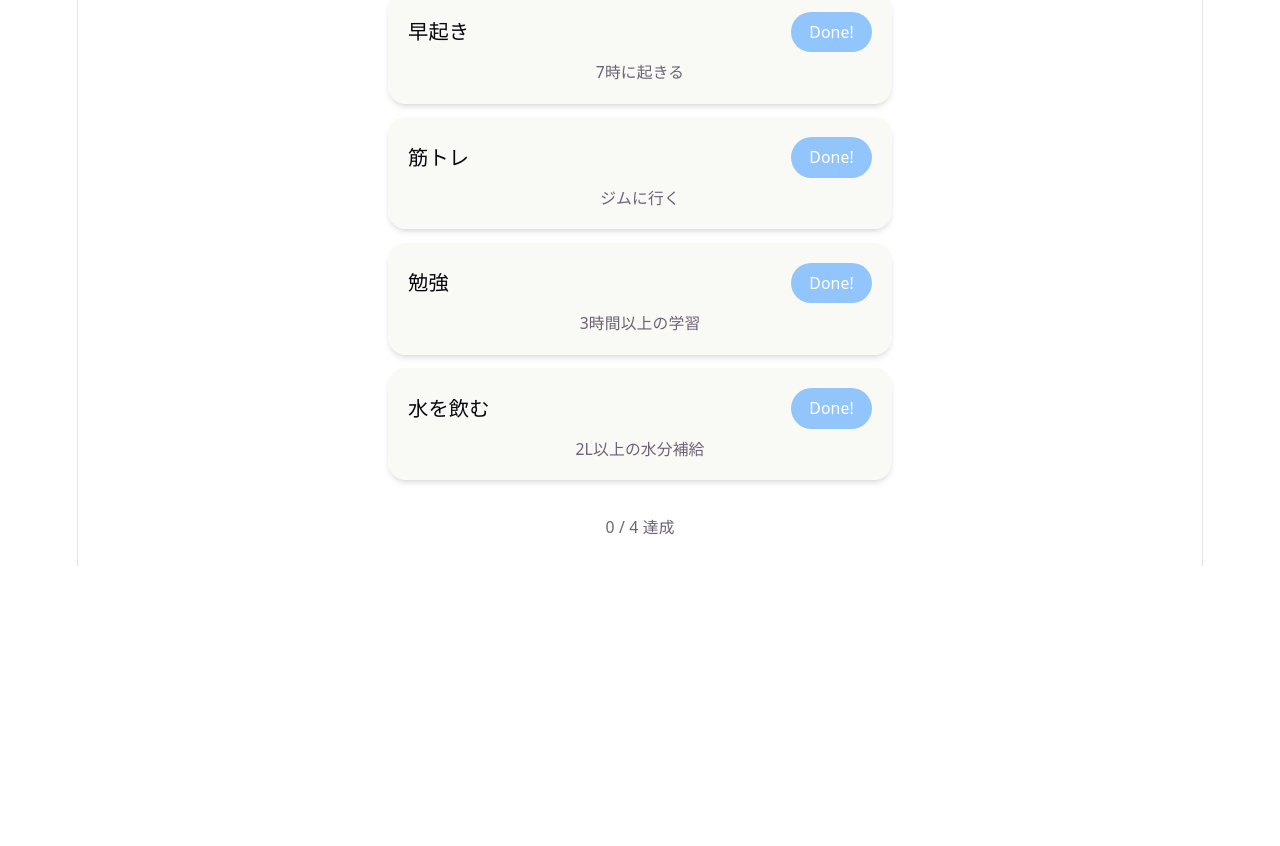
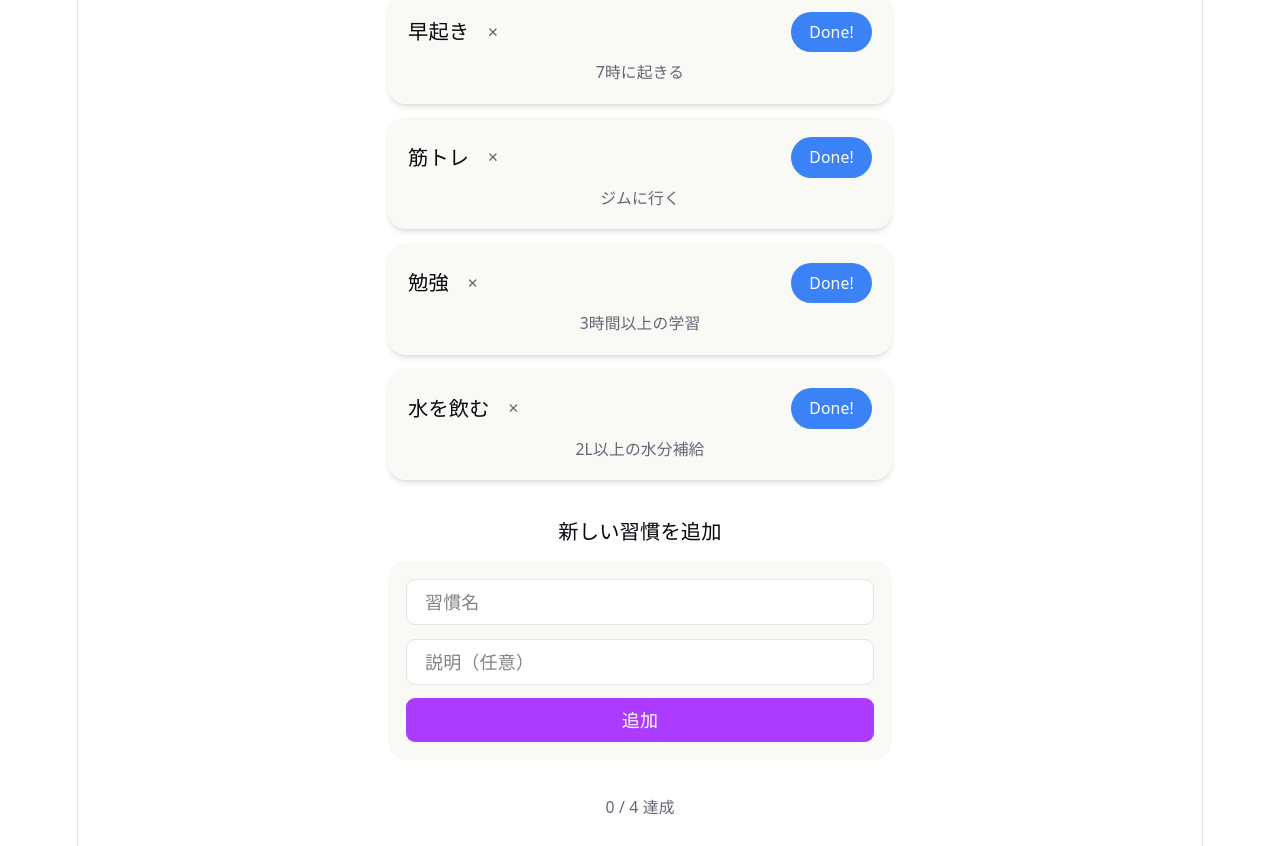
Before and after one commit to YudaiNishikawa/discipline-house, a React (Vite) app: page / in a window 1280 px wide. Shown: the part 260-1106 px from the top of the page. Before the commit the page ends 826 px from the top, so only its background shows below. Built offline with nearby package versions, Linux system fonts and the light colour scheme.

Commit message:
feat: add habit creation and deletion functionality

```diff
--- a/src/App.tsx
+++ b/src/App.tsx
@@ -1,8 +1,9 @@
 import { HabitList } from './components/habit/HabitList';
+import { AddHabitForm } from './components/habit/AddHabitForm';
 import { useHabit } from './hooks/useHabit';
 
 function App() {
-  const { habits, toggleHabit } = useHabit();
+  const { habits, toggleHabit, addHabit, deleteHabit } = useHabit();
 
   return (
     <div className="min-h-screen bg-[var(--bg)] p-6">
@@ -18,7 +19,14 @@ function App() {
           <h2 className="text-xl font-semibold text-[var(--text-h)] mb-4">
             今日の習慣
           </h2>
-          <HabitList habits={habits} onToggle={toggleHabit} />
+          <HabitList habits={habits} onToggle={toggleHabit} onDelete={deleteHabit} />
+        </section>
+
+        <section className="mb-8">
+          <h3 className="text-lg font-medium text-[var(--text-h)] mb-3">
+            新しい習慣を追加
+          </h3>
+          <AddHabitForm onAdd={addHabit} />
         </section>
 
         <section className="text-center text-sm text-[var(--text)]">
--- /dev/null
+++ b/src/components/habit/AddHabitForm.tsx
@@ -0,0 +1,43 @@
+import { useState } from 'react';
+
+interface AddHabitFormProps {
+  onAdd: (name: string, description?: string) => void;
+}
+
+export function AddHabitForm({ onAdd }: AddHabitFormProps) {
+  const [name, setName] = useState('');
+  const [description, setDescription] = useState('');
+
+  const handleSubmit = (e: React.FormEvent) => {
+    e.preventDefault();
+    if (!name.trim()) return;
+    onAdd(name.trim(), description.trim() || undefined);
+    setName('');
+    setDescription('');
+  };
+
+  return (
+    <form onSubmit={handleSubmit} className="flex flex-col gap-3 p-4 rounded-2xl bg-[var(--social-bg)]">
+      <input
+        type="text"
+        value={name}
+        onChange={(e) => setName(e.target.value)}
+        placeholder="習慣名"
+        className="rounded-lg px-4 py-2 bg-[var(--bg)] text-[var(--text-h)] border border-[var(--border)] focus:outline-none focus:border-[var(--accent)]"
+      />
+      <input
+        type="text"
+        value={description}
+        onChange={(e) => setDescription(e.target.value)}
+        placeholder="説明（任意）"
+        className="rounded-lg px-4 py-2 bg-[var(--bg)] text-[var(--text-h)] border border-[var(--border)] focus:outline-none focus:border-[var(--accent)]"
+      />
+      <button
+        type="submit"
+        className="rounded-lg px-4 py-2 bg-[var(--accent)] text-white font-medium hover:opacity-90 transition-opacity"
+      >
+        追加
+      </button>
+    </form>
+  );
+}
--- a/src/components/habit/HabitCard.tsx
+++ b/src/components/habit/HabitCard.tsx
@@ -3,9 +3,10 @@ import type { Habit } from '../../types';
 interface HabitCardProps {
   habit: Habit;
   onToggle: (id: string) => void;
+  onDelete: (id: string) => void;
 }
 
-export function HabitCard({ habit, onToggle }: HabitCardProps) {
+export function HabitCard({ habit, onToggle, onDelete }: HabitCardProps) {
   return (
     <div
       className={`rounded-2xl p-4 shadow-md transition-all duration-200 ${
@@ -16,7 +17,17 @@ export function HabitCard({ habit, onToggle }: HabitCardProps) {
     >
       <div className="flex flex-col gap-2">
         <div className="flex items-center justify-between">
-          <h3 className="text-lg font-medium text-[var(--text-h)]">{habit.name}</h3>
+          <div className="flex items-center gap-2">
+            <h3 className="text-lg font-medium text-[var(--text-h)]">{habit.name}</h3>
+            <button
+              type="button"
+              onClick={() => onDelete(habit.id)}
+              className="rounded-full px-2 py-1 text-xs text-[var(--text)] hover:text-red-500 transition-colors"
+              style={{ backgroundColor: 'transparent' }}
+            >
+              ✕
+            </button>
+          </div>
           <button
             type="button"
             onClick={() => onToggle(habit.id)}
@@ -26,7 +37,7 @@ export function HabitCard({ habit, onToggle }: HabitCardProps) {
                 : 'bg-pastel-blue text-white hover:opacity-90'
             }`}
             style={{
-              backgroundColor: habit.completed ? '#a7f3d0' : '#93c5fd',
+              backgroundColor: habit.completed ? '#a7f3d0' : '#3b82f6',
             }}
           >
             {habit.completed ? 'Completed' : 'Done!'}
--- a/src/components/habit/HabitList.tsx
+++ b/src/components/habit/HabitList.tsx
@@ -4,13 +4,14 @@ import { HabitCard } from './HabitCard';
 interface HabitListProps {
   habits: Habit[];
   onToggle: (id: string) => void;
+  onDelete: (id: string) => void;
 }
 
-export function HabitList({ habits, onToggle }: HabitListProps) {
+export function HabitList({ habits, onToggle, onDelete }: HabitListProps) {
   return (
     <div className="flex flex-col gap-3">
       {habits.map((habit) => (
-        <HabitCard key={habit.id} habit={habit} onToggle={onToggle} />
+        <HabitCard key={habit.id} habit={habit} onToggle={onToggle} onDelete={onDelete} />
       ))}
     </div>
   );
--- a/src/hooks/useHabit.ts
+++ b/src/hooks/useHabit.ts
@@ -31,11 +31,15 @@ export function useHabit(): HabitState {
     setHabits((prev) => [...prev, newHabit]);
   }, []);
 
+  const deleteHabit = useCallback((id: string) => {
+    setHabits((prev) => prev.filter((habit) => habit.id !== id));
+  }, []);
+
   const resetDaily = useCallback(() => {
     setHabits((prev) =>
       prev.map((habit) => ({ ...habit, completed: false, completedAt: undefined }))
     );
   }, []);
 
-  return { habits, toggleHabit, addHabit, resetDaily };
+  return { habits, toggleHabit, addHabit, deleteHabit, resetDaily };
 }
--- a/src/types/index.ts
+++ b/src/types/index.ts
@@ -10,5 +10,6 @@ export interface HabitState {
   habits: Habit[];
   toggleHabit: (id: string) => void;
   addHabit: (name: string, description?: string) => void;
+  deleteHabit: (id: string) => void;
   resetDaily: () => void;
 }
```
